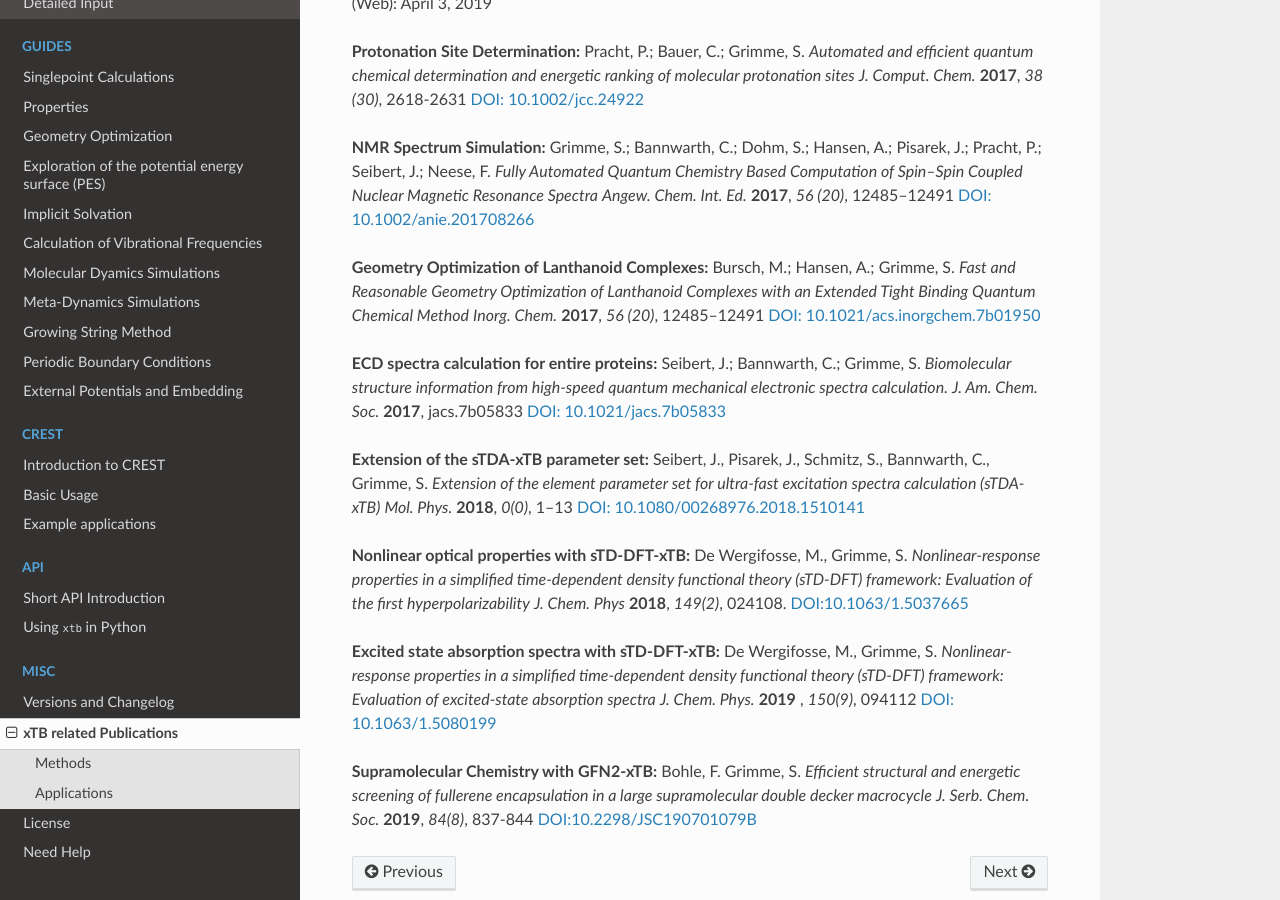
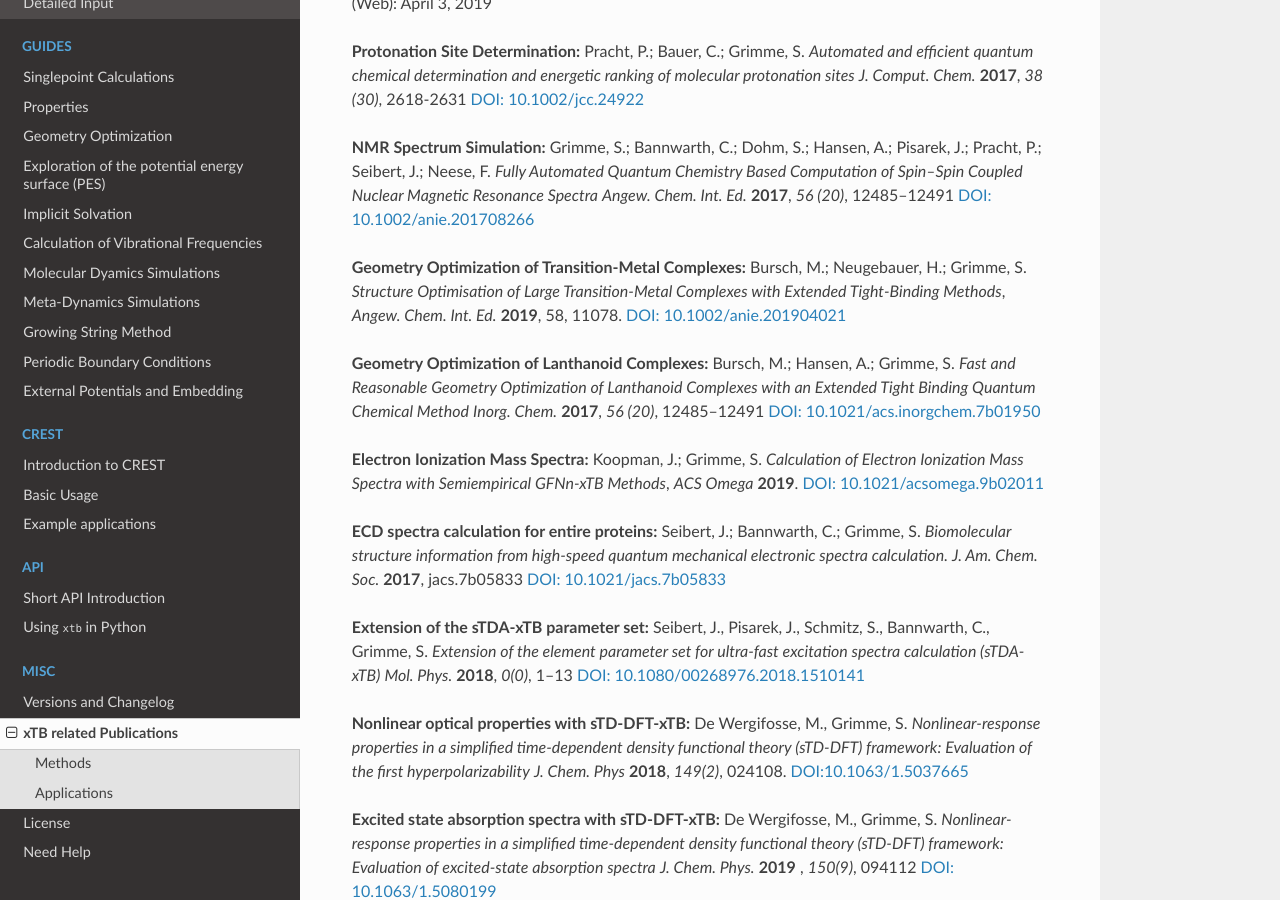
Before and after one commit to grimme-lab/xtb_docs, a Sphinx documentation site: the page built from source/xtbrelatedrefs.rst, in a window 1280 px wide and 900 px high, scrolled down 916 px. Built offline with Sphinx 7.4.7 and the Read the Docs theme 2.0.0, drawn with Linux system fonts in a browser that asks for light colours.

Commit message:
added reference to QCEIMS with GFN2-xTB and TM paper
- QCEIMS has no page numbers yet

```diff
--- a/source/xtbrelatedrefs.rst
+++ b/source/xtbrelatedrefs.rst
@@ -44,10 +44,22 @@ __ https://doi.org/10.1021/acs.jctc.9b00143
 **NMR Spectrum Simulation:** Grimme, S.; Bannwarth, C.; Dohm, S.; Hansen, A.; Pisarek, J.; Pracht, P.; Seibert, J.; Neese, F.  *Fully Automated Quantum Chemistry Based Computation of Spin–Spin Coupled Nuclear Magnetic Resonance Spectra* *Angew. Chem. Int. Ed.* **2017**, *56 (20)*, 12485–12491
 `DOI: 10.1002/anie.201708266 <https://onlinelibrary.wiley.com/doi/abs/10.1002/anie.201708266>`_
 
+**Geometry Optimization of Transition-Metal Complexes:**
+Bursch, M.; Neugebauer, H.; Grimme, S.
+*Structure Optimisation of Large Transition‐Metal Complexes with Extended Tight‐Binding Methods*,
+*Angew. Chem. Int. Ed.* **2019**, 58, 11078.
+`DOI: 10.1002/anie.201904021 <https://onlinelibrary.wiley.com/doi/abs/10.1002/anie.201904021>`_
+
 **Geometry Optimization of Lanthanoid Complexes:** Bursch, M.; Hansen, A.; Grimme, S. *Fast and
 Reasonable Geometry Optimization of Lanthanoid Complexes with an Extended Tight Binding Quantum
 Chemical Method* *Inorg. Chem.* **2017**, *56 (20)*, 12485–12491
 `DOI: 10.1021/acs.inorgchem.7b01950 <https://pubs.acs.org/doi/abs/10.1021/acs.inorgchem.7b01950>`_
+
+**Electron Ionization Mass Spectra:**
+Koopman, J.; Grimme, S.
+*Calculation of Electron Ionization Mass Spectra with Semiempirical GFNn-xTB Methods*,
+*ACS Omega* **2019**.
+`DOI: 10.1021/acsomega.9b02011 <https://pubs.acs.org/doi/10.1021/acsomega.9b02011>`_
 
 **ECD spectra calculation for entire proteins:** Seibert, J.; Bannwarth, C.; Grimme, S.  *Biomolecular structure information from high-speed quantum mechanical electronic spectra calculation.*  *J. Am. Chem. Soc.* **2017**, jacs.7b05833 `DOI: 10.1021/jacs.7b05833 <https://doi.org/10.1021/jacs.7b05833>`_
 
```
